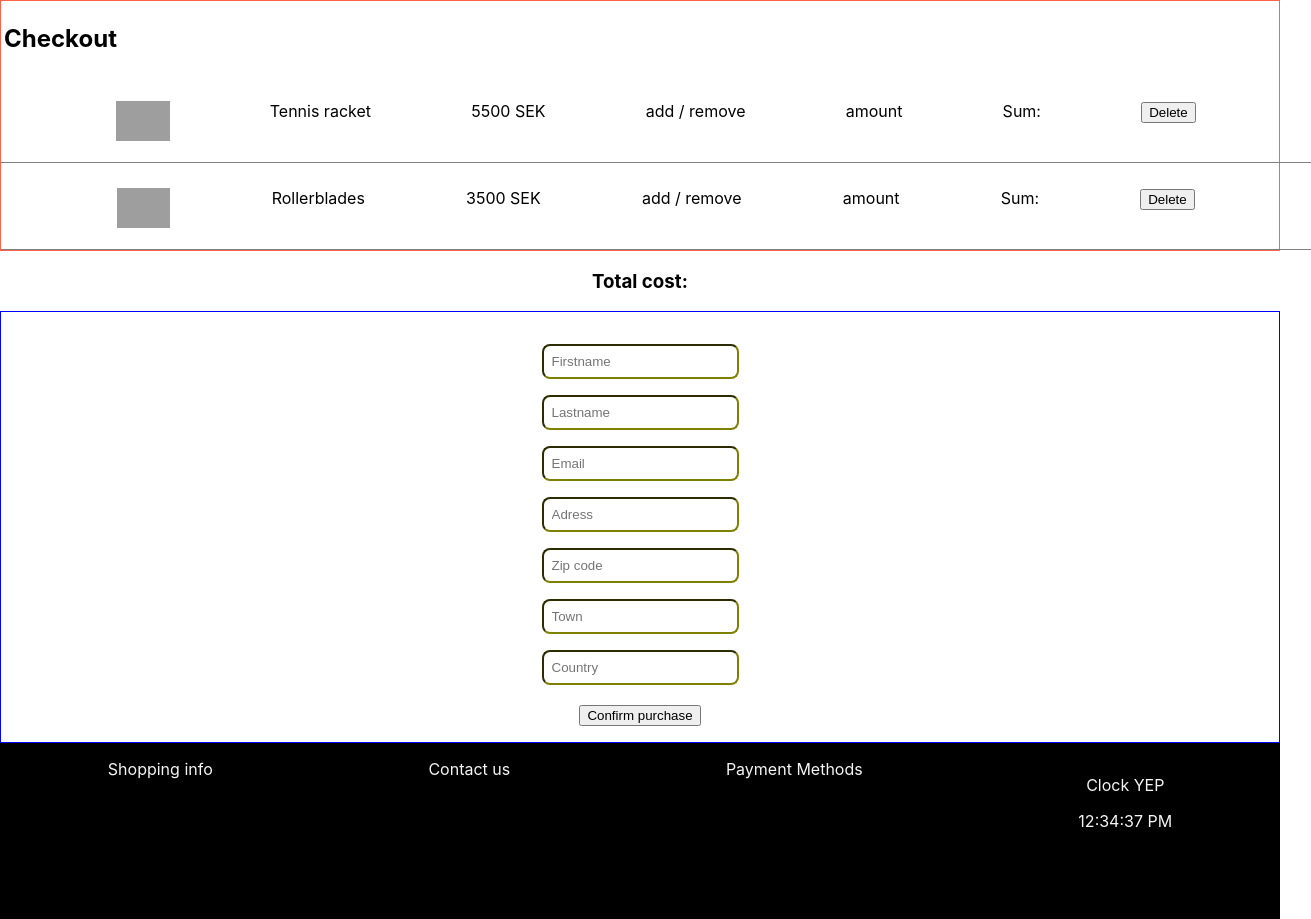
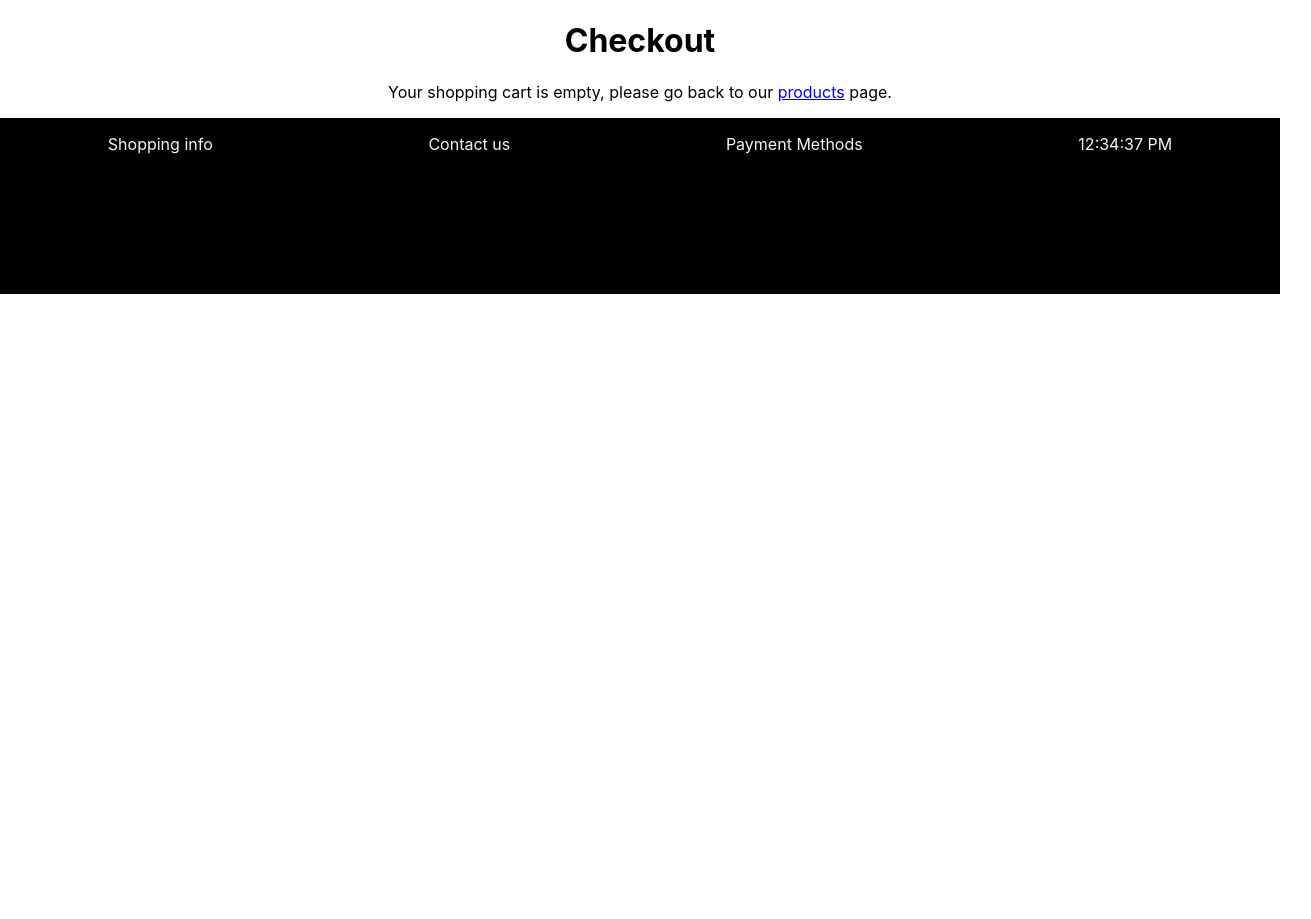
Before and after one commit to fishenchips/React-Group-Project, a React (Create React App) app in the folder dynamic-react-app/: page /checkout in a window 1280 px wide. Shown: the whole page, 1311 px wide, since content can reach past the window. After the commit the page ends 800 px from the top, so only its background shows below. Built offline with nearby package versions, Linux system fonts and the light colour scheme; grey boxes are pictures that could not be loaded.

Commit message:
added conditional rendering and new component EmptyCheckout

```diff
--- a/dynamic-react-app/src/App.js
+++ b/dynamic-react-app/src/App.js
@@ -9,6 +9,7 @@ import {
 import Footer from './components/Footer';
 import Product from './pages/Product';
 import Checkout from './pages/Checkout';
+import Products from './pages/Products';
 
 
 function App() {
@@ -34,7 +35,7 @@ function App() {
 
 
   //create state here because both checkout.js and cart.js needs this.
-  const [cartItems, setCartItems] = useState(defaultCart)
+  const [cartItems, setCartItems] = useState()
 
   const updateCartItem = (updatedItem) => {
 
@@ -61,9 +62,9 @@ function App() {
     <div className="App">
       <BrowserRouter>
         <Routes>
+          <Route path="/products" element={ <Products /> }></Route>
           <Route path="/:id" element={ <Product /> } ></Route>
           <Route path="/checkout"  element={ <Checkout cartItems={cartItems} updateCartItem={updateCartItem} deleteCartItem={deleteCartItem} />} ></Route>
-
         </Routes>
 
 
--- a/dynamic-react-app/src/components/Clock.js
+++ b/dynamic-react-app/src/components/Clock.js
@@ -26,12 +26,8 @@ function Clock() {
     }
 
   return (
-    <div>
-        <p>Clock YEP</p>
-        <p>{ date.toLocaleTimeString() }</p>
-
-    </div>
-  )
+        <div>{ date.toLocaleTimeString() }</div>
+    )
 }
 
 export default Clock
--- /dev/null
+++ b/dynamic-react-app/src/components/EmptyCheckout.js
@@ -0,0 +1,13 @@
+import React from 'react'
+import {Link} from "react-router-dom"
+
+function EmptyCheckout() {
+  return (
+    <div>
+        <h1>Checkout</h1>
+        <p>Your shopping cart is empty, please go back to our <Link to="/products">products</Link> page.</p>
+    </div>
+  )
+}
+
+export default EmptyCheckout
--- a/dynamic-react-app/src/components/Footer.js
+++ b/dynamic-react-app/src/components/Footer.js
@@ -8,7 +8,7 @@ function Footer() {
         <div>Shopping info</div>
         <div>Contact us</div>
         <div>Payment Methods</div>
-        <div><Clock /></div>
+        <Clock />
     </div>
   )
 }
--- a/dynamic-react-app/src/cssmodules/product.module.css
+++ b/dynamic-react-app/src/cssmodules/product.module.css
@@ -10,7 +10,7 @@
 
 .imgDiv {
     width: 50%;
-    height: 300px;
+    height: 200px;
     display: flex;
     justify-content: center;
     mix-blend-mode: multiply;
@@ -31,6 +31,10 @@
     margin-left: 50px;
 }
 
+.productPrice{
+    color: rgba(241, 30, 30, 0.877);
+}
+
 .cartBtn {
     padding: 10px;
     width: 50%;
--- a/dynamic-react-app/src/pages/Checkout.js
+++ b/dynamic-react-app/src/pages/Checkout.js
@@ -1,11 +1,15 @@
 import React, {useState} from 'react';
 import styled from "styled-components";
 import CheckoutForm from '../components/CheckoutForm';
+import EmptyCheckout from '../components/EmptyCheckout';
 import {Table, TableHeader, TableRow, Img} from "../styledComponents"
 
 function Checkout({cartItems, updateCartItem, deleteCartItem}) {
 
-  return (
+if (!cartItems) {
+    return < EmptyCheckout /> }
+else {
+return (
     <div>
         <section>
             <Table>
@@ -28,7 +32,10 @@ function Checkout({cartItems, updateCartItem, deleteCartItem}) {
                                 </td>
                                 <td>{product.title}</td>
                                 <td>{product.price} SEK</td>
-                                <td>add / remove</td>
+                                <td>
+                                    <button>+</button>
+                                    <button>-</button>
+                                </td>
                                 <td>amount</td>
                                 <td>Sum: </td>
                                 <td>
@@ -45,5 +52,5 @@ function Checkout({cartItems, updateCartItem, deleteCartItem}) {
     </div>
   )
 }
-
+}
 export default Checkout
--- a/dynamic-react-app/src/pages/Product.js
+++ b/dynamic-react-app/src/pages/Product.js
@@ -50,7 +50,7 @@ function Product() {
                 animate="end"
                 variants={asideSlide}
             >
-                <h3>{product.price} SEK</h3>
+                <h3 className={styles.productPrice}>{product.price} SEK</h3>
                 <button className={styles.cartBtn}> <FaShoppingCart /> </button>
                 <p>{product.storage} items in stock. </p>
             </motion.div>
--- a/dynamic-react-app/src/pages/Products.js
+++ b/dynamic-react-app/src/pages/Products.js
@@ -0,0 +1,9 @@
+import React from 'react'
+
+function Products() {
+  return (
+    <div>Products</div>
+  )
+}
+
+export default Products
```
